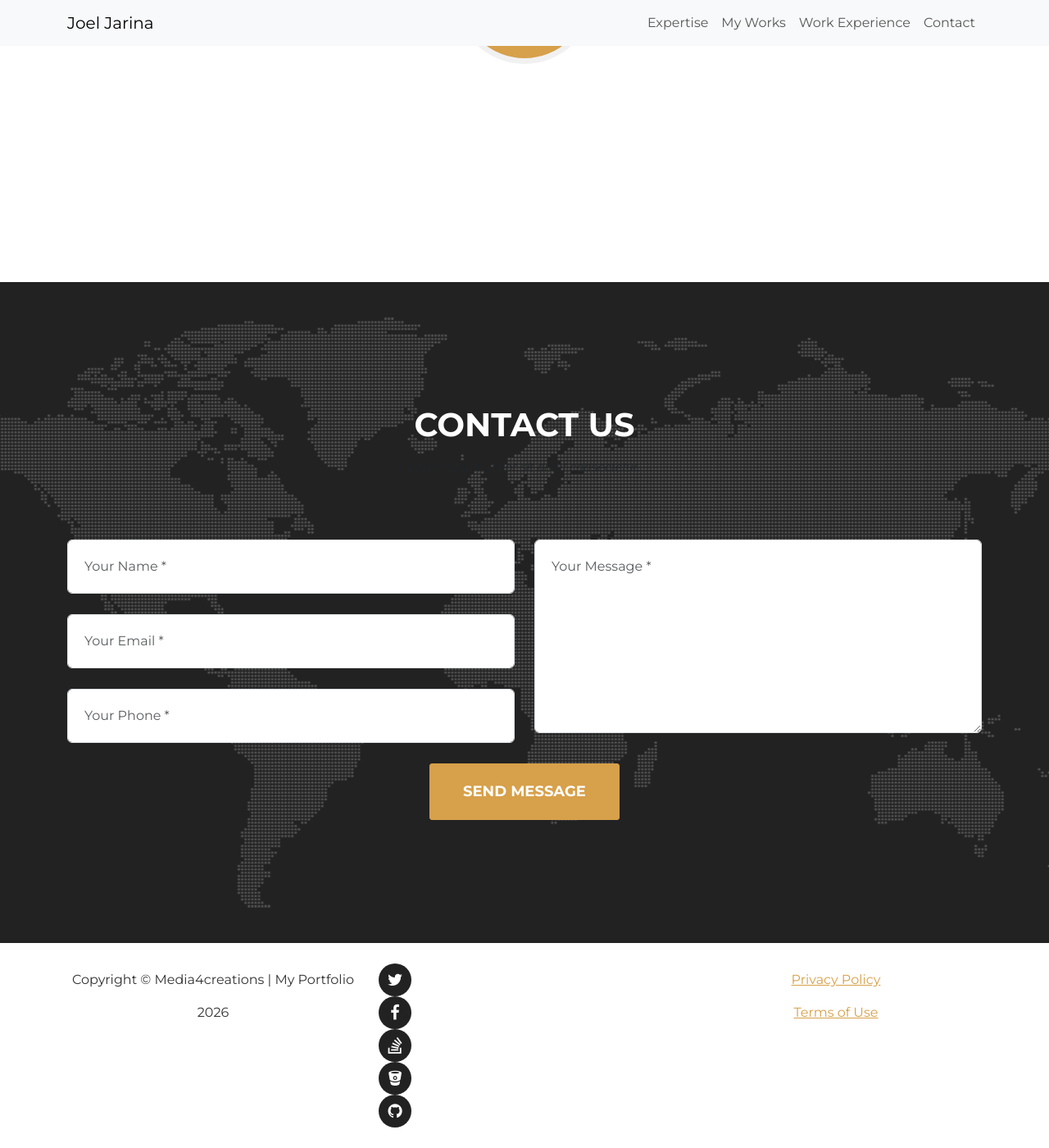
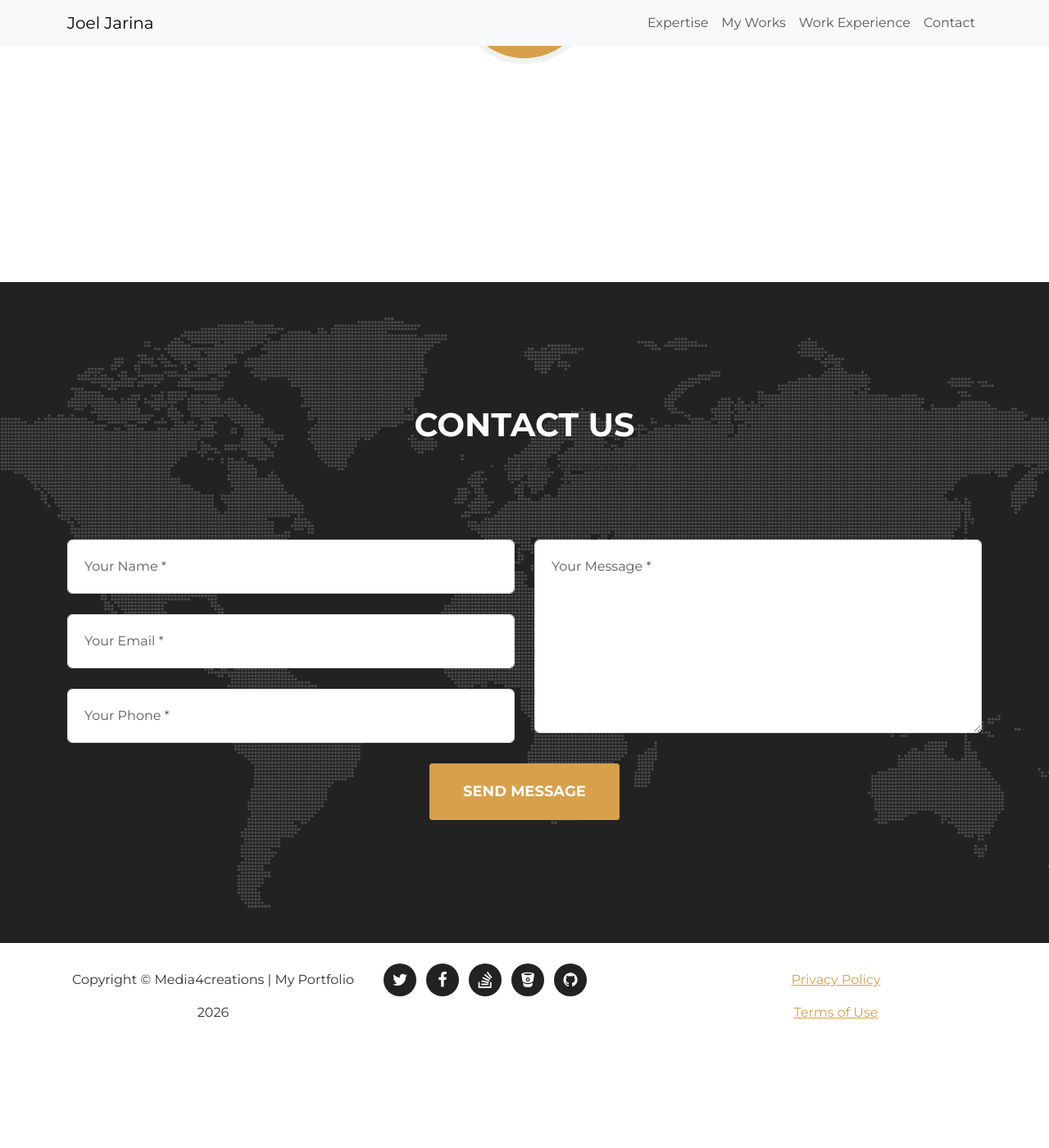
Before and after one commit to media4creations/aboutme, a Jekyll site: the page built from _posts/2014-07-16-project-3.markdown, in a window 1280 px wide and 1400 px high, scrolled down 4689 px. Shown: the whole window at 82% size. Built offline with Jekyll 4.4.1, drawn with Linux system fonts in a browser that asks for light colours; some web fonts are replaced; after the commit the page ends 5969 px from its top, so only the background shows below that.

Commit message:
Update agency.css

```diff
--- a/_includes/css/agency.css
+++ b/_includes/css/agency.css
@@ -1306,6 +1306,11 @@ section.bar-graph.bar-graph-horizontal.bar-graph-one {
     margin-bottom: 50px;
 }
 
+ul.list-inline.social-buttons li {
+    float: left;
+    margin: 0 6px;
+}
+
 /* Carousel CSS */
 .modal.fade {
   opacity: 1 !important;
```
